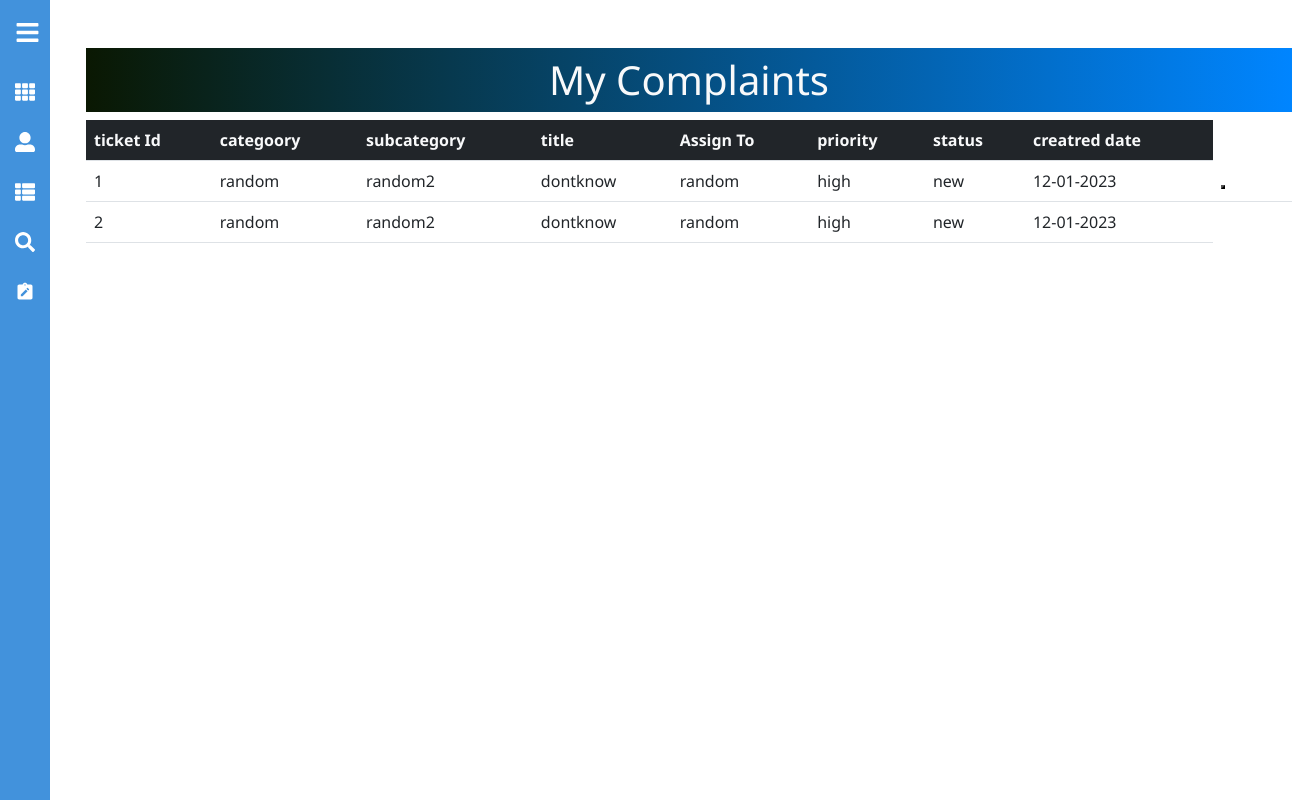
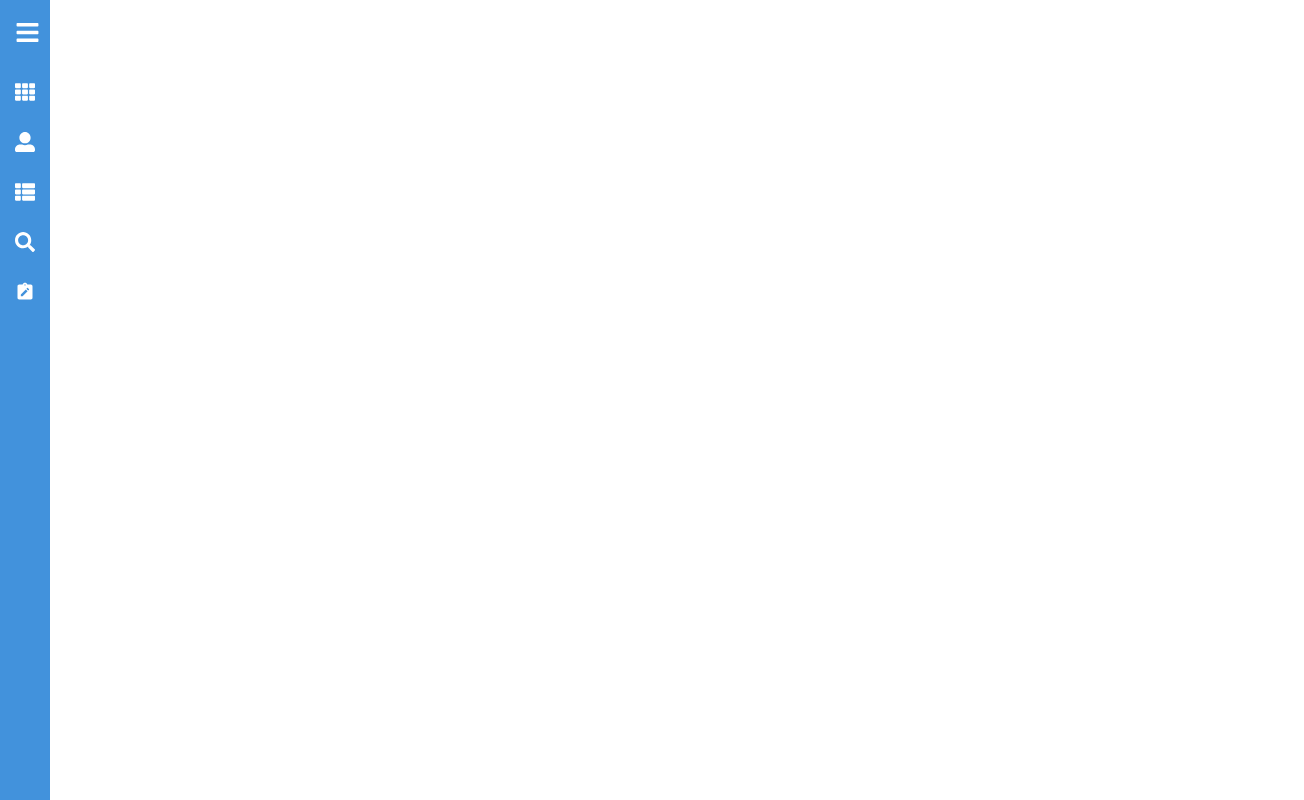
Before and after one commit to KRoushanKumar/help-desk-portal-frontend, a React (Create React App) app: page /Employee/mycomplaints in a window 1280 px wide. Shown: the whole page, 1304 px wide, since content can reach past the window. Built offline with nearby package versions, Linux system fonts and the light colour scheme.

Commit message:
merging aboutEmp and EmployeeList

```diff
--- a/src/App/pages/Employees/MyComplaints.js
+++ b/src/App/pages/Employees/MyComplaints.js
@@ -4,53 +4,7 @@ const MyComplaints = () => {
     return (
         <>
 
-            <div className='container-fluid m-4'>
-                <h1 class="text-center text-light mt-5 p-2" style={{ fontWeight: 400, background: `linear-gradient(to right, rgba(10, 24, 2, 1), rgba(0, 133, 255, 11))` }}>My Complaints</h1>
-                <table class="table table-hover">
-                    <thead class="bg-dark text-light" >
-                        <tr>
-                            <th>ticket Id</th>
 
-                            <th>categoory</th>
-                            <th>subcategory</th>
-                            <th>title</th>
-                            <th>Assign To</th>
-                            <th>priority</th>
-                            <th>status</th>
-                            <th>creatred date</th>
-                        </tr>
-                    </thead>
-                    <tbody>
-                        <tr>
-                            <td>1</td>
-                            <td>random</td>
-                            <td>random2</td>
-                            <td>dontknow</td>
-                            <td>random</td>
-                            <td>high</td>
-                            <td>new</td>
-                            <td>12-01-2023</td>
-                            <td><button ></button></td>
-                            <td></td>
-                            <td></td>
-                        </tr>
-                        <tr>
-                            <td>2</td>
-                            <td>random</td>
-                            <td>random2</td>
-                            <td>dontknow</td>
-                            <td>random</td>
-                            <td>high</td>
-                            <td>new</td>
-                            <td>12-01-2023</td>
-                        </tr>
-
-                    </tbody>
-                </table>
-
-
-
-            </div>
         </>
     );
 };
```
